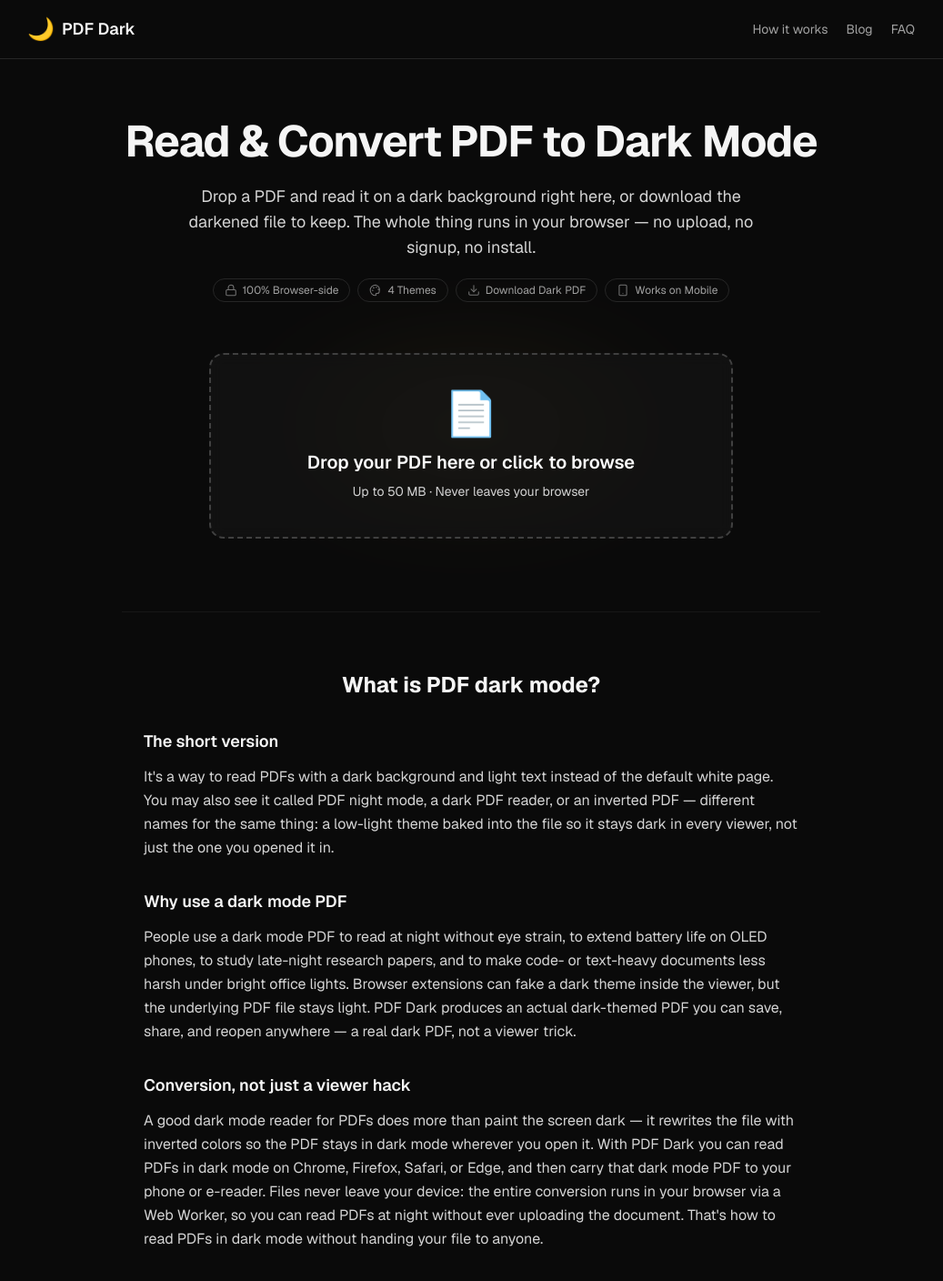
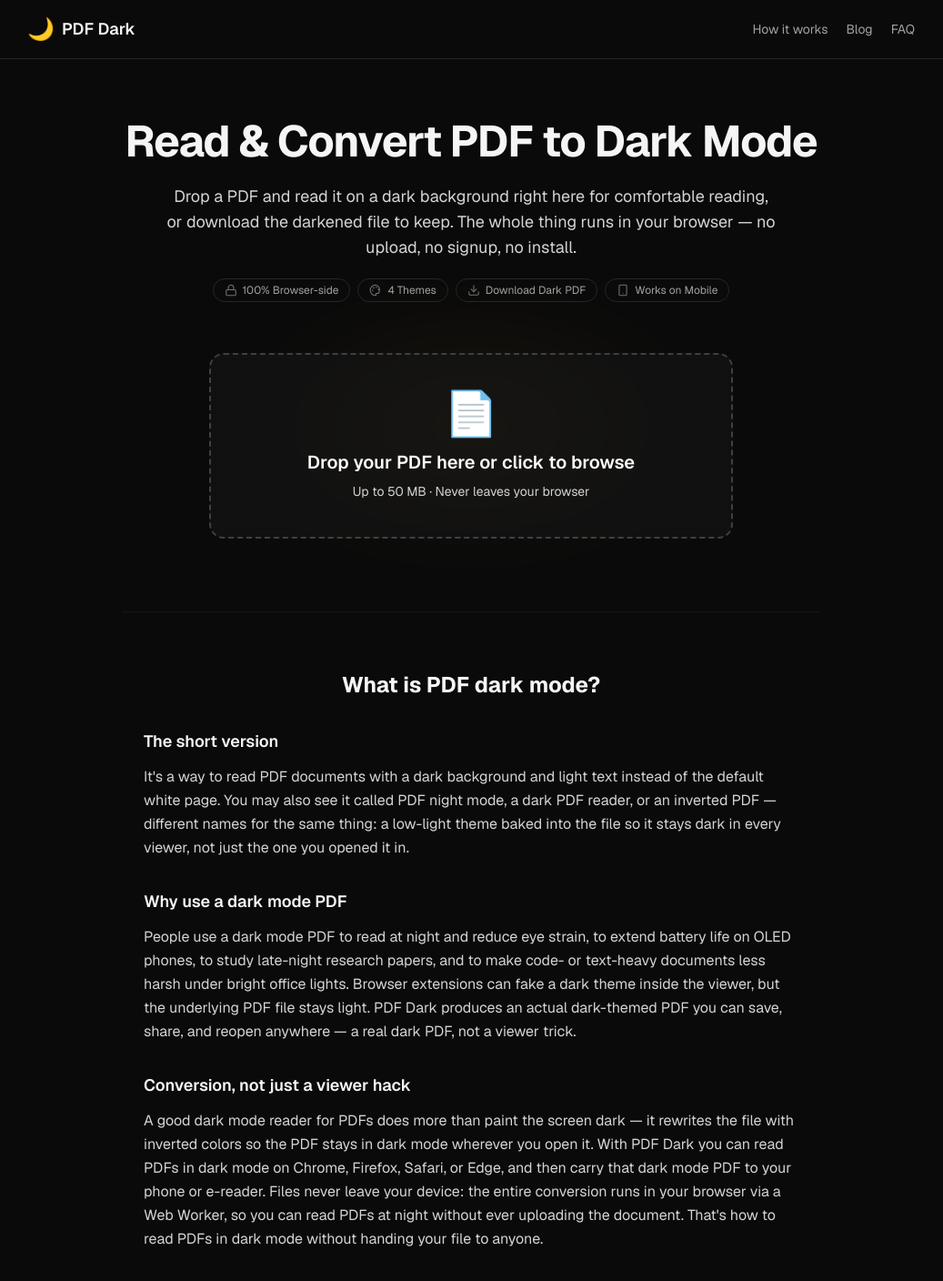
Before and after one commit to 1436941541/pdf-dark, a Next.js app: page / in a window 1280 px wide. Shown: the top 1408 px of the page at 91% size, without its empty margins (122-1159 px from the left). Built offline with nearby package versions, Linux system fonts and the light colour scheme; no server answers.

Commit message:
seo: 补齐竞品常用语义词（comfortable reading / pdf documents / reduce eye strain）
对照 TF-IDF 语义缺口分析，在首页正文自然嵌入这三个高权重
相关词，未使用的低权重词（reading experience）不加以免注水。

```diff
--- a/app/page.tsx
+++ b/app/page.tsx
@@ -144,9 +144,10 @@
             Read &amp; Convert PDF to Dark Mode
           </h1>
           <p className="mt-5 text-lg text-neutral-300 max-w-2xl mx-auto">
-            Drop a PDF and read it on a dark background right here, or download
-            the darkened file to keep. The whole thing runs in your browser —
-            no upload, no signup, no install.
+            Drop a PDF and read it on a dark background right here for
+            comfortable reading, or download the darkened file to keep. The
+            whole thing runs in your browser — no upload, no signup, no
+            install.
           </p>
 
           {/* Trust badges — outline pill + stroke icon */}
@@ -184,7 +185,7 @@
             The short version
           </h3>
           <p className="text-neutral-300 leading-relaxed">
-            It&apos;s a way to read PDFs with a dark background and
+            It&apos;s a way to read PDF documents with a dark background and
             light text instead of the default white page. You may also see it
             called PDF night mode, a dark PDF reader, or an inverted PDF —
             different names for the same thing: a low-light theme baked into
@@ -196,10 +197,10 @@
             Why use a dark mode PDF
           </h3>
           <p className="text-neutral-300 leading-relaxed">
-            People use a dark mode PDF to read at night without eye strain, to
-            extend battery life on OLED phones, to study late-night research
-            papers, and to make code- or text-heavy documents less harsh
-            under bright office lights. Browser extensions can fake a dark
+            People use a dark mode PDF to read at night and reduce eye
+            strain, to extend battery life on OLED phones, to study
+            late-night research papers, and to make code- or text-heavy
+            documents less harsh under bright office lights. Browser extensions can fake a dark
             theme inside the viewer, but the underlying PDF file stays light.
             PDF Dark produces an actual dark-themed PDF you can save, share,
             and reopen anywhere — a real dark PDF, not a viewer trick.
```
